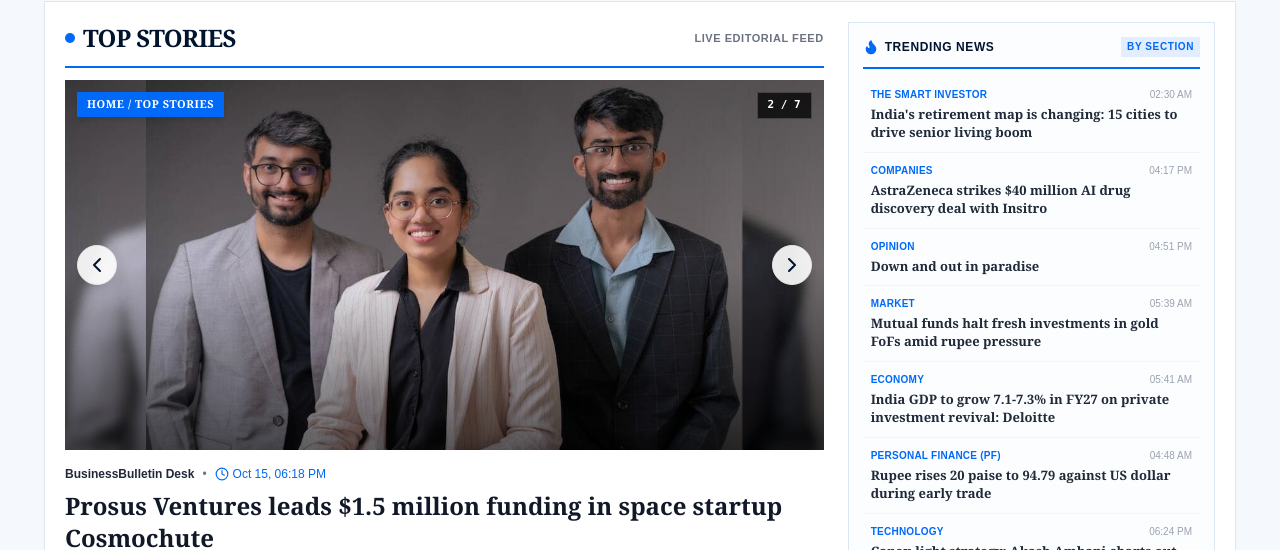
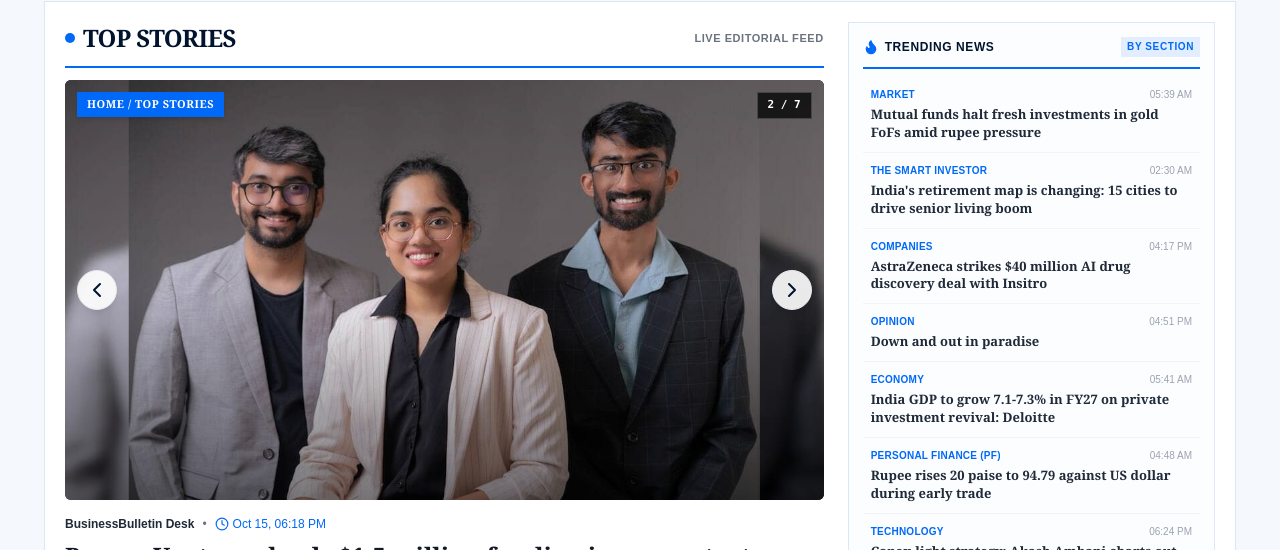
Before and after one commit to Parthchampaneri23/BB-website, a Next.js app: page / in a window 1280 px wide. Shown: the part 182-732 px from the top of the page. Built offline with nearby package versions, Linux system fonts and the light colour scheme; no server answers.

Commit message:
feat: add news service, article components, and dynamic routing for the website

```diff
--- a/next.config.ts
+++ b/next.config.ts
@@ -5,7 +5,7 @@ const nextConfig: NextConfig = {
     return [
       {
         source: '/uploads/:path*',
-        destination: 'http://localhost:3002/uploads/:path*',
+        destination: 'http://localhost:3001/uploads/:path*',
       },
     ];
   },
--- a/src/app/article/[id]/page.tsx
+++ b/src/app/article/[id]/page.tsx
@@ -2,7 +2,7 @@ import { getArticleById, getAllArticles } from '@/lib/newsService';
 import ArticleCard from '@/components/ArticleCard';
 import Link from 'next/link';
 import { notFound } from 'next/navigation';
-import { Clock, User, Share2, Bookmark, ArrowLeft, ExternalLink, Hash } from 'lucide-react';
+import { Clock, User, Share2, Bookmark, ArrowLeft, Hash } from 'lucide-react';
 
 interface PageProps {
   params: Promise<{
@@ -179,22 +179,6 @@ export default async function ArticleDetailPage({ params }: PageProps) {
               ))}
             </div>
           </div>
-
-          {/* External Source Link */}
-          {article.url && (
-            <div className="mt-6 pt-4 border-t border-[#dbe7f5] flex items-center justify-between font-sans">
-              <span className="text-xs text-gray-500">Originally reported on BusinessBulletin</span>
-              <a
-                href={article.url}
-                target="_blank"
-                rel="noreferrer"
-                className="flex items-center gap-1 text-xs font-bold text-[#0069f7] hover:underline"
-              >
-                <span>Read source report</span>
-                <ExternalLink className="w-3.5 h-3.5" />
-              </a>
-            </div>
-          )}
         </div>
 
         {/* Sidebar (4 cols) */}
--- a/src/app/page.tsx
+++ b/src/app/page.tsx
@@ -20,25 +20,31 @@ export default async function HomePage() {
   const companyStories = articles.filter(a => a.category === 'companies');
   const opinionStories = articles.filter(a => a.category === 'opinion');
 
-  // Top 7 stories for the hero slider
+  // Top 7 stories for the hero slider:
+  // 1. Give highest priority to articles flagged as isFeatured or isTrending from Admin
+  // 2. Then latest top home / latest stories
+  // 3. Then fresh stories across diverse desks
+  const featuredArticles = articles.filter(a => a.isFeatured);
   const top7Stories = [
-    ...(homeStories.slice(0, 3)),
-    ...(marketStories.slice(0, 1)),
-    ...(economyStories.slice(0, 1)),
-    ...(companyStories.slice(0, 1)),
-    ...(sportsStories.slice(0, 1)),
-  ].slice(0, 7);
+    ...featuredArticles,
+    ...homeStories,
+    ...marketStories,
+    ...economyStories,
+    ...companyStories,
+    ...techStories,
+    ...sportsStories,
+  ].filter((story, idx, self) => self.findIndex(s => s.id === story.id) === idx).slice(0, 7);
 
   // Trending section: Exactly ONE news per key section
   const trendingSections = [
-    { label: 'The Smart Investor', article: smartInvestorStories[0] },
-    { label: 'Companies', article: companyStories[0] },
-    { label: 'Opinion', article: opinionStories[0] },
-    { label: 'Market', article: marketStories[0] },
-    { label: 'Economy', article: economyStories[0] },
-    { label: 'Personal Finance (PF)', article: pfStories[0] },
-    { label: 'Technology', article: techStories[0] },
-    { label: 'Sports', article: sportsStories[0] },
+    { label: 'Market', article: marketStories.find(a => a.isTrending) || marketStories[0] },
+    { label: 'The Smart Investor', article: smartInvestorStories.find(a => a.isTrending) || smartInvestorStories[0] },
+    { label: 'Companies', article: companyStories.find(a => a.isTrending) || companyStories[0] },
+    { label: 'Opinion', article: opinionStories.find(a => a.isTrending) || opinionStories[0] },
+    { label: 'Economy', article: economyStories.find(a => a.isTrending) || economyStories[0] },
+    { label: 'Personal Finance (PF)', article: pfStories.find(a => a.isTrending) || pfStories[0] },
+    { label: 'Technology', article: techStories.find(a => a.isTrending) || techStories[0] },
+    { label: 'Sports', article: sportsStories.find(a => a.isTrending) || sportsStories[0] },
   ].filter(item => Boolean(item.article));
 
   return (
--- a/src/components/ArticleCard.tsx
+++ b/src/components/ArticleCard.tsx
@@ -20,13 +20,13 @@ export default function ArticleCard({ article, variant = 'standard' }: ArticleCa
   if (variant === 'featured') {
     return (
       <article className="group bg-white border border-[#dbe7f5] rounded-xs overflow-hidden hover:shadow-md transition duration-200">
-        <div className="relative w-full h-56 sm:h-72 md:h-80 bg-gray-100 overflow-hidden">
+        <div className="relative w-full aspect-video max-h-[360px] bg-slate-900 overflow-hidden">
           <Image
             src={article.imageUrl}
             alt={article.title}
             fill
-            sizes="(max-width: 768px) 100vw, (max-width: 1200px) 66vw, 600px"
-            className="object-cover group-hover:scale-102 transition duration-300"
+            sizes="(max-width: 768px) 100vw, (max-width: 1200px) 66vw, 700px"
+            className="object-cover object-center group-hover:scale-102 transition duration-300"
             unoptimized
           />
           <span className="absolute top-3 left-3 bg-[#0069f7] text-white text-[10px] font-bold uppercase tracking-wider px-2 py-0.5 rounded-xs shadow-xs">
@@ -57,14 +57,14 @@ export default function ArticleCard({ article, variant = 'standard' }: ArticleCa
 
   if (variant === 'horizontal') {
     return (
-      <article className="group flex gap-3 p-3 bg-white border-b border-[#e5effb] hover:bg-[#eaf2ff]/30 transition">
-        <div className="relative w-28 sm:w-32 h-20 sm:h-22 shrink-0 bg-gray-100 rounded-xs overflow-hidden">
+      <article className="group flex gap-3 p-3 bg-white border-b border-[#e5effb] hover:bg-[#eaf2ff]/30 transition items-center">
+        <div className="relative w-28 sm:w-32 aspect-[16/10] shrink-0 bg-slate-900 rounded-xs overflow-hidden">
           <Image
             src={article.imageUrl}
             alt={article.title}
             fill
             sizes="130px"
-            className="object-cover group-hover:scale-105 transition duration-300"
+            className="object-cover object-center group-hover:scale-105 transition duration-300"
             unoptimized
           />
         </div>
@@ -108,13 +108,13 @@ export default function ArticleCard({ article, variant = 'standard' }: ArticleCa
   // Standard vertical card
   return (
     <article className="group bg-white border border-[#dbe7f5] rounded-xs overflow-hidden hover:shadow-xs transition flex flex-col h-full">
-      <div className="relative w-full h-44 bg-gray-100 overflow-hidden">
+      <div className="relative w-full aspect-[16/10] bg-slate-900 overflow-hidden">
         <Image
           src={article.imageUrl}
           alt={article.title}
           fill
           sizes="(max-width: 768px) 100vw, 350px"
-          className="object-cover group-hover:scale-105 transition duration-300"
+          className="object-cover object-center group-hover:scale-105 transition duration-300"
           unoptimized
         />
         <span className="absolute top-2 left-2 bg-[#0069f7] text-white text-[9px] font-bold uppercase tracking-wider px-1.5 py-0.5 rounded-xs shadow-xs">
--- a/src/components/TopStoriesSlider.tsx
+++ b/src/components/TopStoriesSlider.tsx
@@ -56,19 +56,19 @@ export default function TopStoriesSlider({ stories }: TopStoriesSliderProps) {
     >
       {/* Active Story Card */}
       <article className="group bg-white rounded-xs overflow-hidden flex flex-col flex-1">
-        {/* Main Image Stage */}
-        <div className="relative w-full h-64 sm:h-80 md:h-[370px] bg-gray-900 overflow-hidden rounded-xs">
+        {/* Main Image Stage - Fixed 16:9 aspect ratio */}
+        <div className="relative w-full aspect-video sm:aspect-[16/9] max-h-[420px] bg-slate-900 overflow-hidden rounded-md shadow-xs">
           <Image
             src={currentStory.imageUrl}
             alt={currentStory.title}
             fill
             priority
-            sizes="(max-width: 1024px) 100vw, 750px"
-            className="object-cover group-hover:scale-102 transition duration-500 ease-out"
+            sizes="(max-width: 1024px) 100vw, 850px"
+            className="object-cover object-center group-hover:scale-102 transition duration-500 ease-out"
             unoptimized
           />
           {/* Subtle gradient vignette at bottom */}
-          <div className="absolute inset-0 bg-gradient-to-t from-black/60 via-transparent to-black/20 pointer-events-none" />
+          <div className="absolute inset-0 bg-gradient-to-t from-black/50 via-transparent to-black/10 pointer-events-none" />
 
           {/* Category Badge & Slide Counter */}
           <div className="absolute top-3 left-3 flex items-center gap-2 z-10">
--- a/src/lib/newsService.ts
+++ b/src/lib/newsService.ts
@@ -16,6 +16,9 @@ export interface Article {
   author: string;
   pubDate: string;
   readTime: string;
+  isFeatured?: boolean;
+  isTrending?: boolean;
+  status?: string;
   metaTitle?: string;
   metaDescription?: string;
   metaKeywords?: string;
@@ -64,6 +67,9 @@ function transformDocToArticle(doc: any): Article {
     author: doc.author || 'BusinessBulletin Desk',
     pubDate: doc.pubDate ? new Date(doc.pubDate).toISOString() : new Date().toISOString(),
     readTime: doc.readTime || '3 min read',
+    isFeatured: Boolean(doc.isFeatured),
+    isTrending: Boolean(doc.isTrending),
+    status: doc.status || 'published',
     metaTitle: doc.metaTitle || '',
     metaDescription: doc.metaDescription || '',
     metaKeywords: doc.metaKeywords || '',
@@ -74,13 +80,15 @@ function transformDocToArticle(doc: any): Article {
 
 /**
  * Live sync with Admin Panel:
- * Reads from BB-admin API (port 3002).
- * When you edit any of the 8 articles per section in admin,
- * the edit will display on the website immediately!
+ * Reads from BB-admin API (port 3001 or fallback port 3002).
+ * When you edit, publish, or auto-fetch any article in admin,
+ * the news will display on the website immediately!
  */
 export async function getAllArticles(): Promise<Article[]> {
+  const adminPorts = [3001, 3002];
+  for (const port of adminPorts) {
     try {
-    const res = await fetch('http://localhost:3002/api/news?limit=0', {
+      const res = await fetch(`http://localhost:${port}/api/news?limit=0&status=published`, {
         cache: 'no-store',
       });
       if (res.ok) {
@@ -90,7 +98,8 @@ export async function getAllArticles(): Promise<Article[]> {
         }
       }
     } catch {
-    // If admin is offline, use exact local 8 articles per section
+      // Continue to next port if unreachable
+    }
   }
   return staticArticles;
 }
```
Lines whose indentation alone changed are shown as unchanged.
